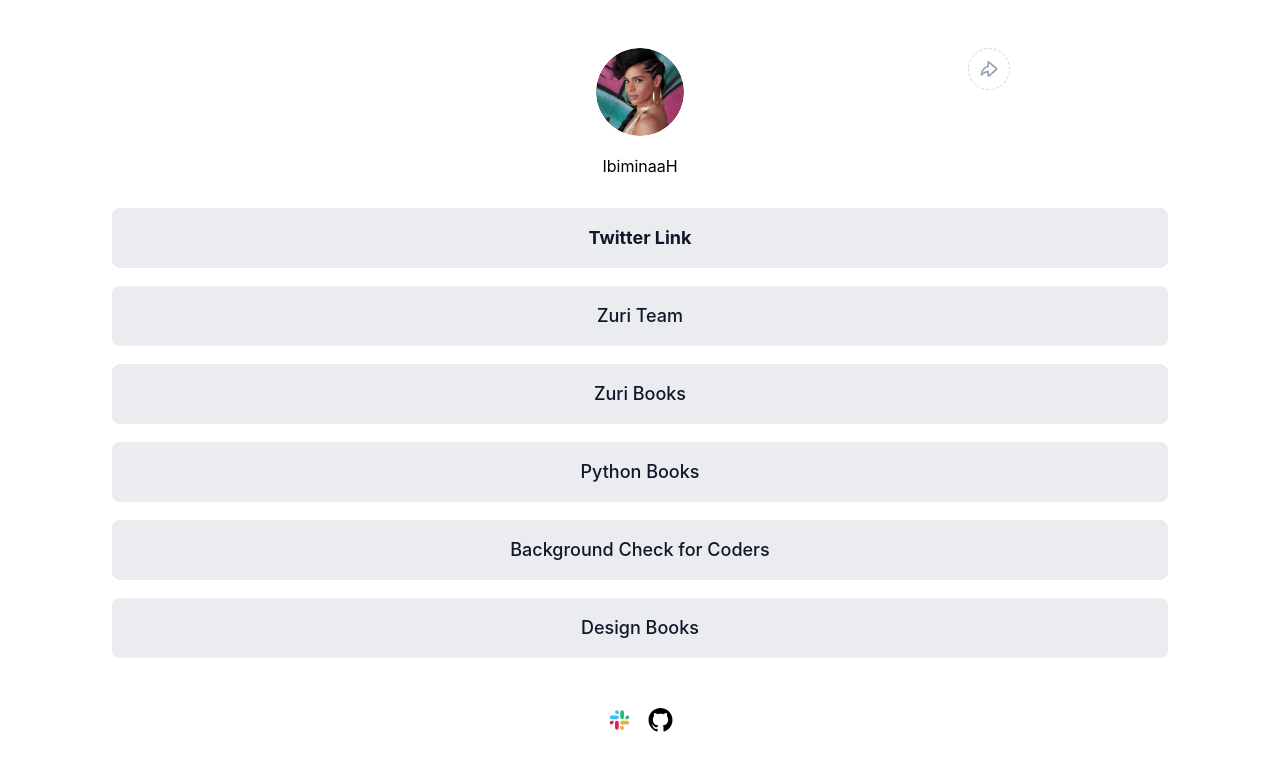
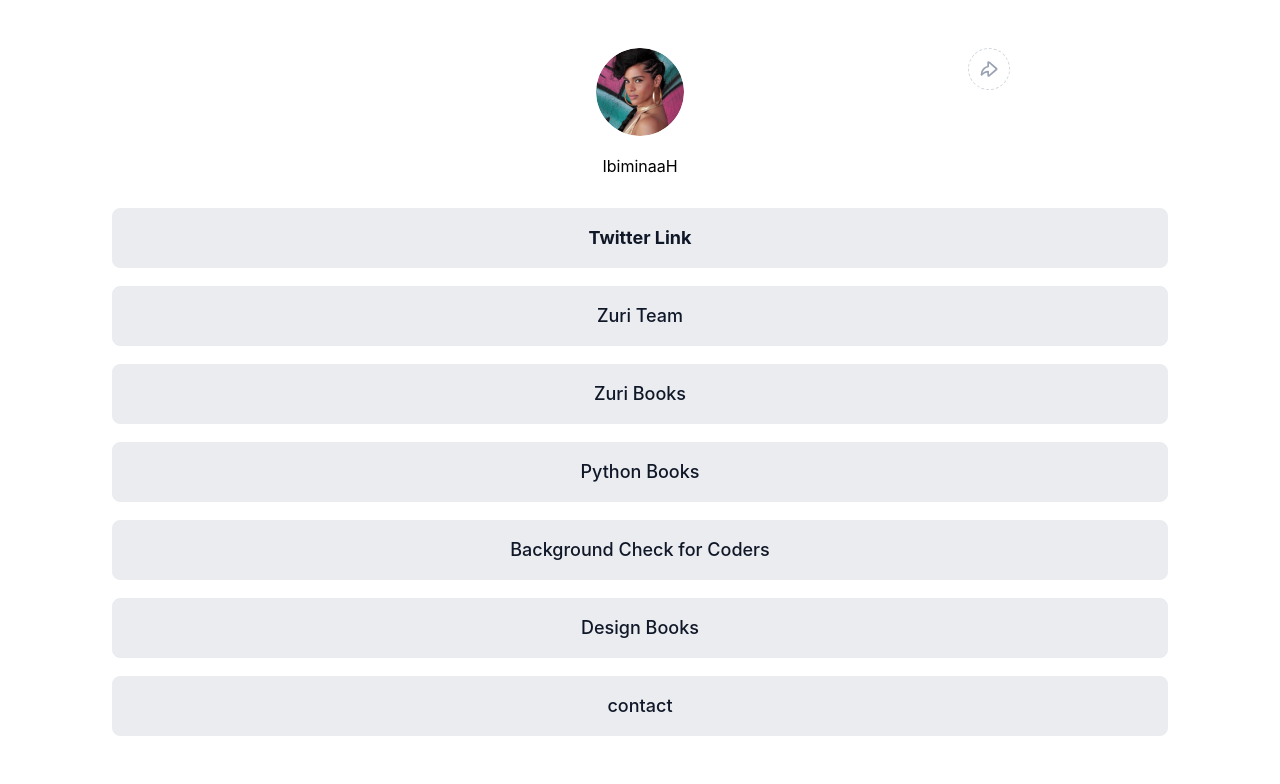
Before and after one commit to ibimina/hng-task-2, a React (Vite) app: page / in a window 1280 px wide. Shown: the top 784 px of the page. Built offline with nearby package versions, Linux system fonts and the light colour scheme; the HTML template or start-up script is replaced by a standard one.

Commit message:
docs: Added a link tag to the contact page

```diff
--- a/src/components/LinksBtn.jsx
+++ b/src/components/LinksBtn.jsx
@@ -56,6 +56,9 @@ export default function LinksBtn() {
           {link.title && <span>{link.title}</span>}
         </a>
       ))}
+      <Link to="/contact" className="btn" id="contact">
+        contact
+      </Link>
       <div className="social_icon">
         <img src="/assets/slack.svg" alt="slack icon" />
         <img src="/assets/github.svg" alt="github icon" />
```
